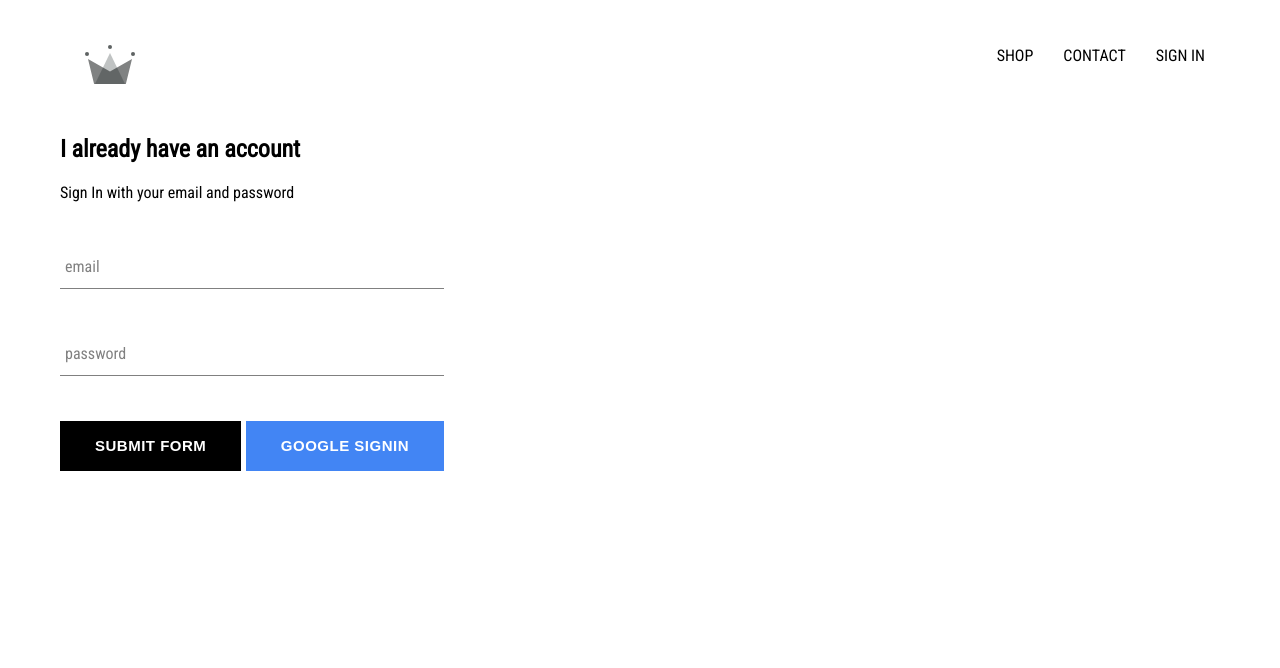
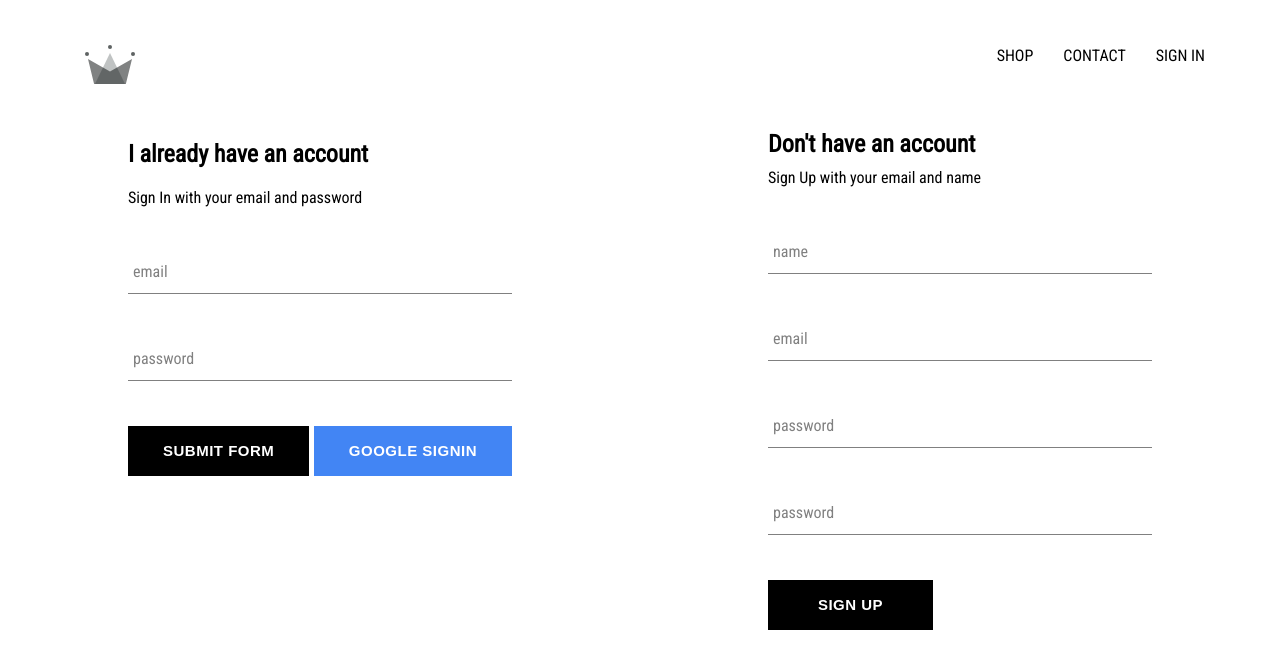
Before and after one commit to rohitsaroha125/react-ecommerce, a React (Create React App) app: page /signin in a window 1280 px wide. Shown: the top 668 px of the page. Built offline with nearby package versions, Linux system fonts and the light colour scheme; no server answers.

Commit message:
Added Signup and user to firebase

```diff
--- a/src/App.js
+++ b/src/App.js
@@ -5,7 +5,7 @@
 import Homepage from './pages/homepage/homepage.component'
 import Shopepage from './pages/shop/shop.component.jsx'
 import SigninPage from './pages/signin/signin.component.jsx'
-import { auth } from './firebase/firebase.util'
+import { auth, createuserDocument } from './firebase/firebase.util'
 
 import Header from './components/header/header.component.jsx'
 
@@ -33,10 +33,51 @@
 
   componentDidMount()
   {
-      this.unsubscribe=auth.onAuthStateChanged((user) => {
+    this.unsubscribe=auth.onAuthStateChanged(async (user) => {
+      if(user)
+      {
+        const userRef=await createuserDocument(user)
+        userRef.onSnapshot((snapshot) => {
+          this.setState({
+            currentUser:{
+              id:snapshot.id,
+              ...snapshot.data()
+            }
+          })
+        })
+      }
+      this.setState({currentUser:user})
+    })
+  }
 
-        this.setState({ currentUser: user })
-        console.log(user)
+  componentWillUnmount()
+  {
+    this.unsubscribe();
+  }
+
+/*
+
+  unsubscribe=null
+
+  componentDidMount()
+  {
+      this.unsubscribe=auth.onAuthStateChanged(async (user) => {
+        if(user)
+        {
+          const userRef=await createuserDocument(user);
+
+          userRef.onSnapshot((snapshot) => {
+            this.setState({
+              currentUser:{
+                id: snapshot.id,
+                ...snapshot.data()
+              }
+            },() => {
+              console.log(this.state)
+            })
+          })
+        }
+        this.setState({currentUser: user})
       })
   }
 
@@ -44,6 +85,8 @@
   {
     this.unsubscribe();
   }
+
+*/
 
   render()
   {
--- /dev/null
+++ b/src/components/signup/signup.component.jsx
@@ -0,0 +1,75 @@
+import React from 'react'
+import Forminput from '../form-input/form-input.component'
+import CustomButton from '../customButton/customButton.component'
+import './signup.style.scss'
+
+import { auth, createuserDocument } from '../../firebase/firebase.util'
+
+class Signup extends React.Component
+{
+    constructor()
+    {
+        super();
+
+        this.state={
+            displayName:'',
+            email:'',
+            password:'',
+            confirmPassword:''
+        }
+    }
+    handleChange=(event) =>
+    {
+        const { name, value }=event.target
+        this.setState({[name]: value})
+    }
+
+    handleSubmit=async (event) => {
+        event.preventDefault();
+        console.log("running")
+        const { displayName, email, password, confirmPassword }=this.state
+
+        if(password!=confirmPassword)
+        {
+            alert("Password don't match")
+            return;
+        }
+
+        try{
+
+            const {user}=await auth.createUserWithEmailAndPassword(email, password)
+            await createuserDocument(user,displayName)
+
+            this.setState({
+                displayName:'',
+            email:'',
+            password:'',
+            confirmPassword:''
+            })
+
+        }catch(error){
+            console.log(error)
+        }
+
+    }
+
+    render()
+    {
+        const { displayName, email, password, confirmPassword }=this.state
+        return(<div className="sign-up">
+        <h2 className="title">Don't have an account</h2>
+        <span>Sign Up with your email and name</span>
+        <form onSubmit={this.handleSubmit}>
+        <Forminput name="displayName" label="name" type="text" handleChange={this.handleChange} value={this.state.displayName} required/>
+            <Forminput name="email" type="email" label="email" handleChange={this.handleChange} value={this.state.email} required/>
+            <Forminput name="password" label="password" type="password" handleChange={this.handleChange} value={this.state.password} required/>
+            <Forminput name="confirmPassword" label="password" type="password" handleChange={this.handleChange} value={this.state.confirmPassword} required/>
+            <div className="buttons">
+            <CustomButton type="submit" value="Sign Up" />
+            </div>
+        </form>
+    </div>)
+    }
+}
+
+export default Signup
--- /dev/null
+++ b/src/components/signup/signup.style.scss
@@ -0,0 +1,9 @@
+.sign-up{
+    display: flex;
+    flex-direction: column;
+    width:30vw;
+
+    .title{
+        margin: 10px 0;
+    }
+}
--- a/src/firebase/firebase.util.js
+++ b/src/firebase/firebase.util.js
@@ -13,11 +13,65 @@
     measurementId: "G-9VJQFCPJY2"
   };
 
+  export const createuserDocument= async (userAuth,addData) => {
+    if(!userAuth) return;
+
+    const userRef=firestore.doc(`users/${userAuth.uid}`)
+    const snapShot=await userRef.get()
+
+    if(!snapShot.exists)
+    {
+      const displayName=addData
+      const {email}=userAuth
+      const createdAt=new Date();
+
+      try
+      {
+        userRef.set({displayName,email,createdAt})
+      }catch(error)
+      {
+        console.log(error)
+      }
+
+    }
+    return userRef
+  }
+
+
+/*
+
+  export const createuserDocument= async (userAuth,addData) =>
+  {
+    if(!userAuth) return;
+
+    const userRef=firestore.doc(`users/${userAuth.uid}`)
+    const snapShot=await userRef.get()
+    if(!snapShot.exists)
+    {
+      const {displayName}=addData
+      const {email}=userAuth
+      const createdAt=new Date();
+
+      try{
+        userRef.set({displayName,email,createdAt})
+      }catch(error){
+        console.log(error);
+      }
+
+    }
+
+    return userRef
+
+  }
+
+*/
+
   firebase.initializeApp(config);
 
   const provider=new firebase.auth.GoogleAuthProvider()
 
   export const auth=firebase.auth()
+  export const firestore=firebase.firestore()
 
 export const Signingoogle=() => auth.signInWithPopup(provider);
 
--- a/src/pages/signin/signin.component.jsx
+++ b/src/pages/signin/signin.component.jsx
@@ -1,12 +1,13 @@
 import React from 'react'
 import Signin from '../../components/signin/signin.component.jsx'
-
+import Signup from '../../components/signup/signup.component'
 import './signin.style.scss'
 
 const SigniinPage=() => {
     return(
         <div className="signin">
             <Signin></Signin>
+            <Signup></Signup>
         </div>
     )
 }
--- a/src/pages/signin/signin.style.scss
+++ b/src/pages/signin/signin.style.scss
@@ -0,0 +1,6 @@
+.signin{
+    width: 80vw;
+    display: flex;
+    justify-content: space-between;
+    margin: 30px auto;
+}
```
